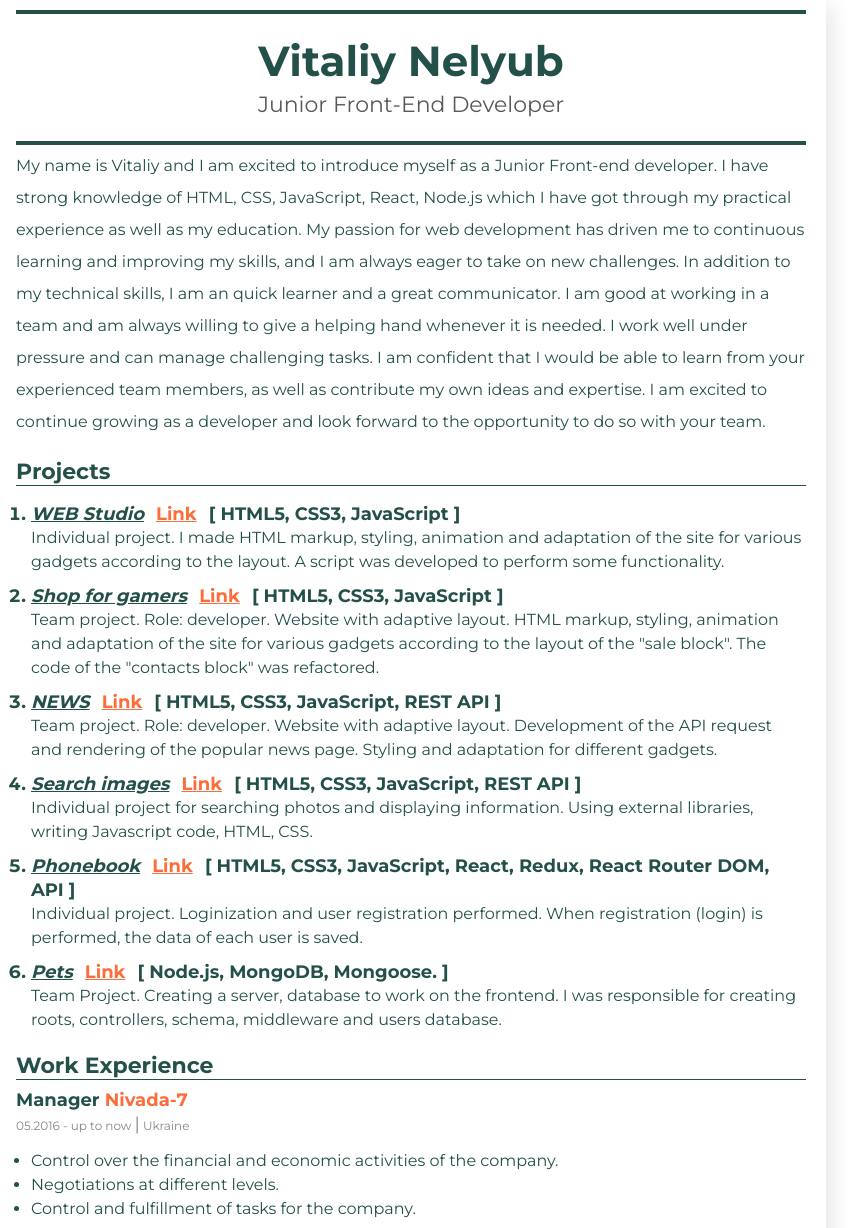
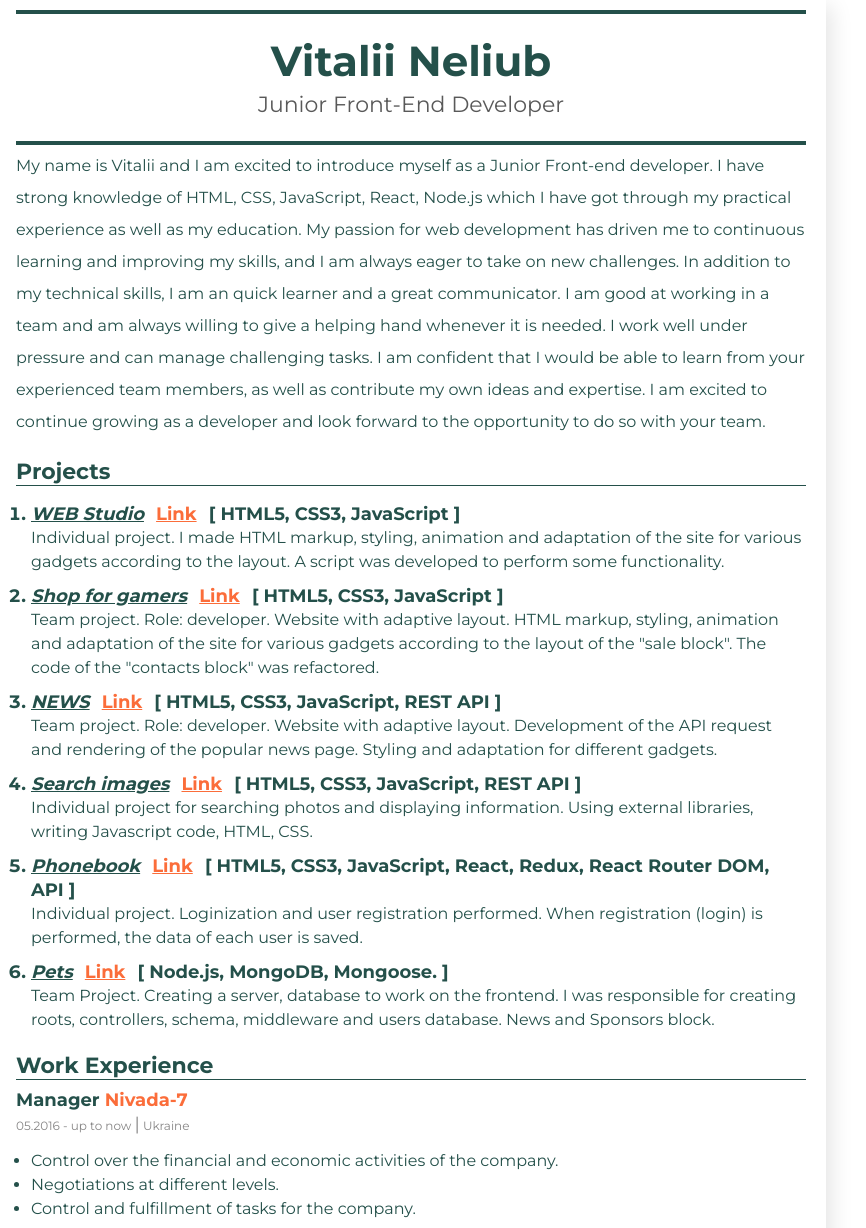
Before and after one commit to VitalyNelyub/resume-html, a plain HTML site: page index.html in a window 1280 px wide. Shown: the top 1228 px of the page, 414-1280 px from the left. Drawn offline with Linux system fonts and the light colour scheme.

Commit message:
fix name

```diff
--- a/index.html
+++ b/index.html
@@ -19,13 +19,13 @@
       <!--Main content-->
       <div class="main-content">
         <div class="user-name">
-          <h1 class="about-name">Vitaliy Nelyub</h1>
+          <h1 class="about-name">Vitalii Neliub</h1>
           <h2 class="about-position">Junior Front-End Developer</h2>
         </div>
         <!--about user-->
         <div class="about">
           <p class="about-description">
-            My name is Vitaliy and I am excited to introduce myself as a Junior
+            My name is Vitalii and I am excited to introduce myself as a Junior
             Front-end developer. I have strong knowledge of HTML, CSS,
             JavaScript, React, Node.js which I have got through my practical
             experience as well as my education. My passion for web development
@@ -197,7 +197,7 @@
               <p class="project-info">
                 Team Project. Creating a server, database to work on the
                 frontend. I was responsible for creating roots, controllers,
-                schema, middleware and users database.
+                schema, middleware and users database. News and Sponsors block.
               </p>
             </li>
           </ol>
```
